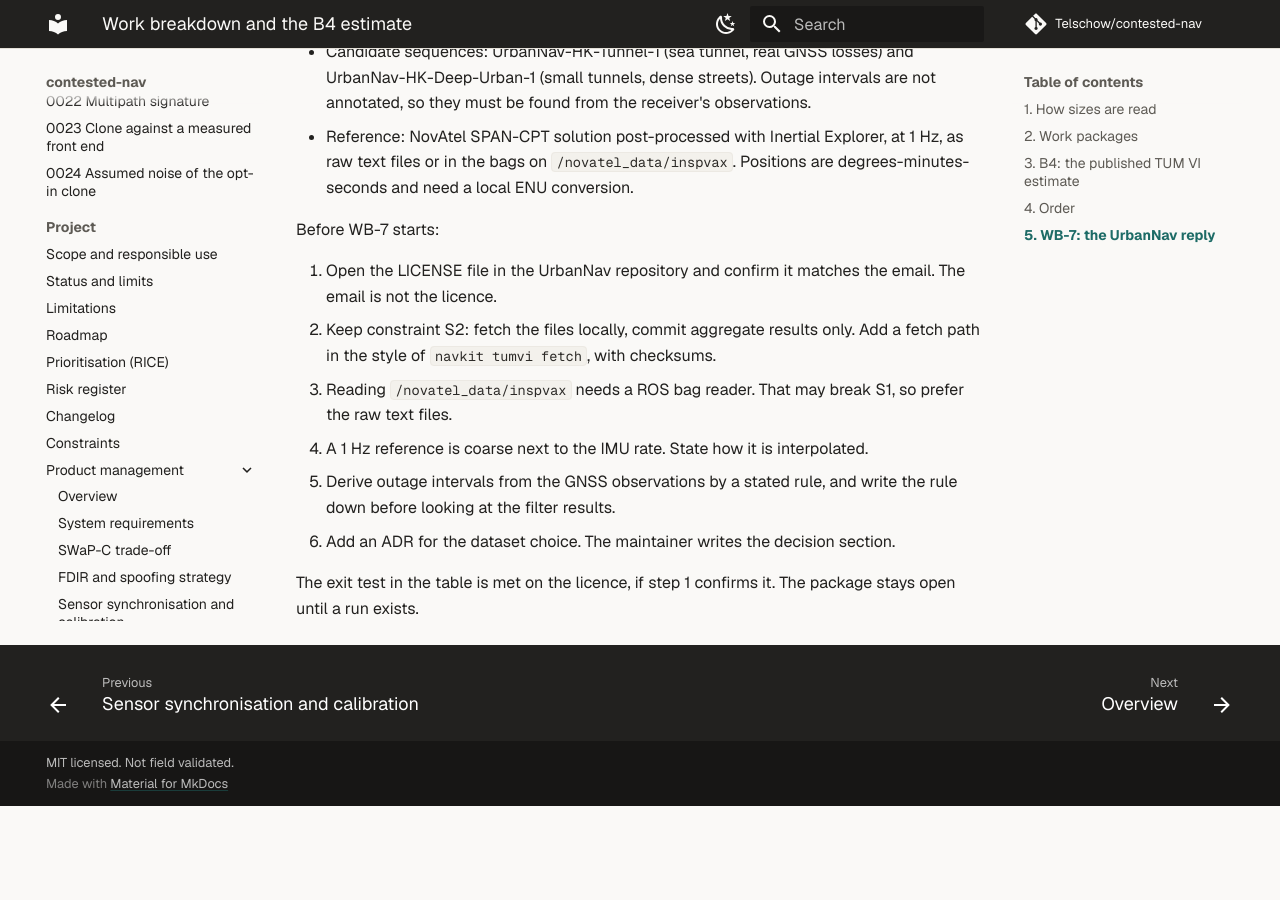
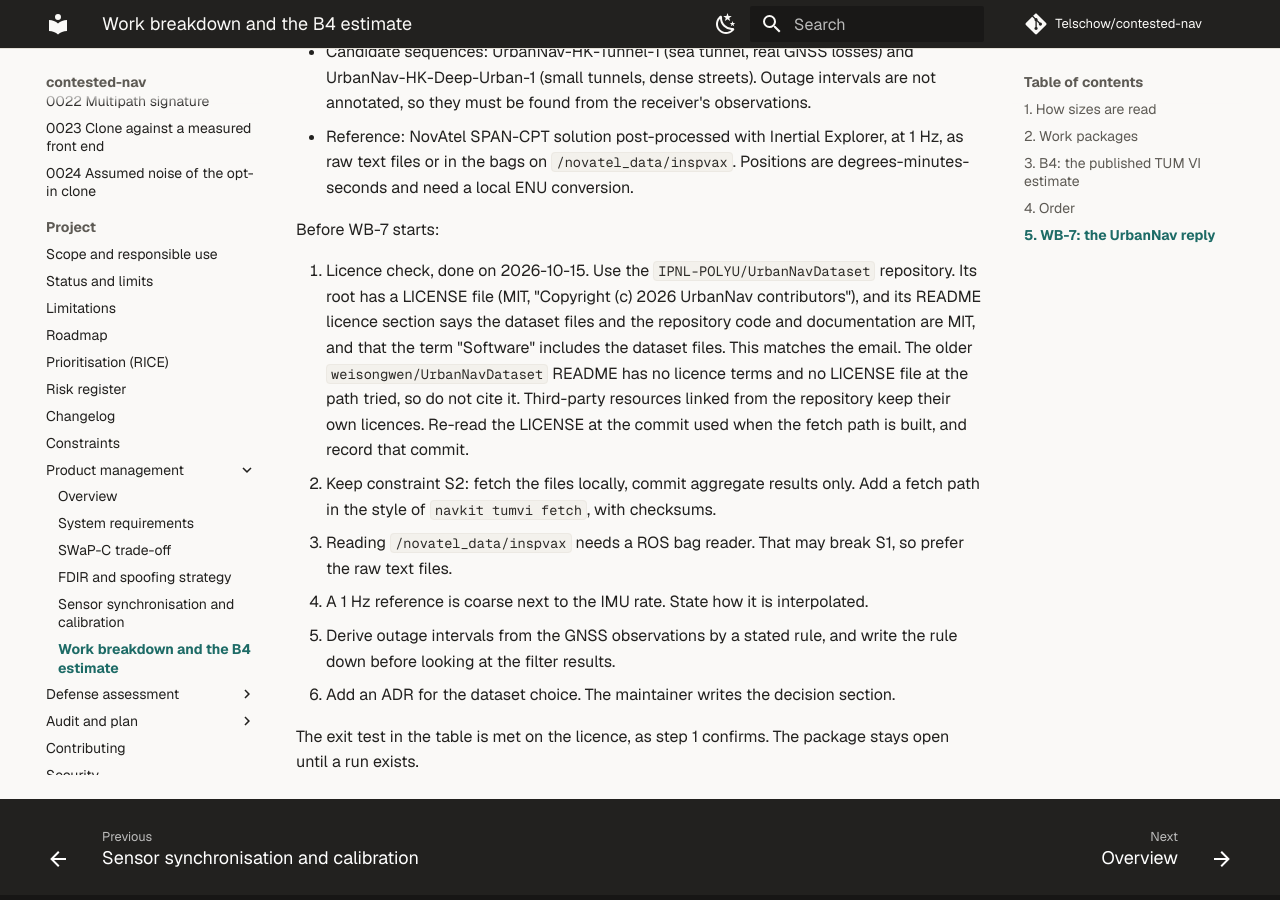
Before and after one commit to Telschow/contested-nav, an MkDocs documentation site: the page built from docs/product_management/05_work_breakdown.md, in a window 1280 px wide and 900 px high, scrolled down 4659 px. Built offline with MkDocs 1.6.1 and Material for MkDocs 9.7.7, drawn with Linux system fonts in a browser that asks for light colours; comment, search, counter and statistics services are not loaded; before the commit the page ends 5465 px from its top, so only the background shows below that.

Commit message:
Record the UrbanNav licence check in the work breakdown
Co-Authored-By: Claude Sonnet 5.5 <noreply@anthropic.com>
Claude-Session: https://claude.ai/code/session_017jTdzpjZ6khc17PhiWY99H

```diff
--- a/docs/product_management/05_work_breakdown.md
+++ b/docs/product_management/05_work_breakdown.md
@@ -75,7 +75,12 @@ against the published files:
 
 Before WB-7 starts:
 
-1. Open the LICENSE file in the UrbanNav repository and confirm it matches the email. The email is not the licence.
+1. Licence check, done on 2026-10-15. Use the `IPNL-POLYU/UrbanNavDataset` repository. Its root has a LICENSE file
+   (MIT, "Copyright (c) 2026 UrbanNav contributors"), and its README licence section says the dataset files and the
+   repository code and documentation are MIT, and that the term "Software" includes the dataset files. This matches
+   the email. The older `weisongwen/UrbanNavDataset` README has no licence terms and no LICENSE file at the path
+   tried, so do not cite it. Third-party resources linked from the repository keep their own licences. Re-read the
+   LICENSE at the commit used when the fetch path is built, and record that commit.
 2. Keep constraint S2: fetch the files locally, commit aggregate results only. Add a fetch path in the style of
    `navkit tumvi fetch`, with checksums.
 3. Reading `/novatel_data/inspvax` needs a ROS bag reader. That may break S1, so prefer the raw text files.
@@ -84,4 +89,4 @@ Before WB-7 starts:
    the filter results.
 6. Add an ADR for the dataset choice. The maintainer writes the decision section.
 
-The exit test in the table is met on the licence, if step 1 confirms it. The package stays open until a run exists.
+The exit test in the table is met on the licence, as step 1 confirms. The package stays open until a run exists.
```
